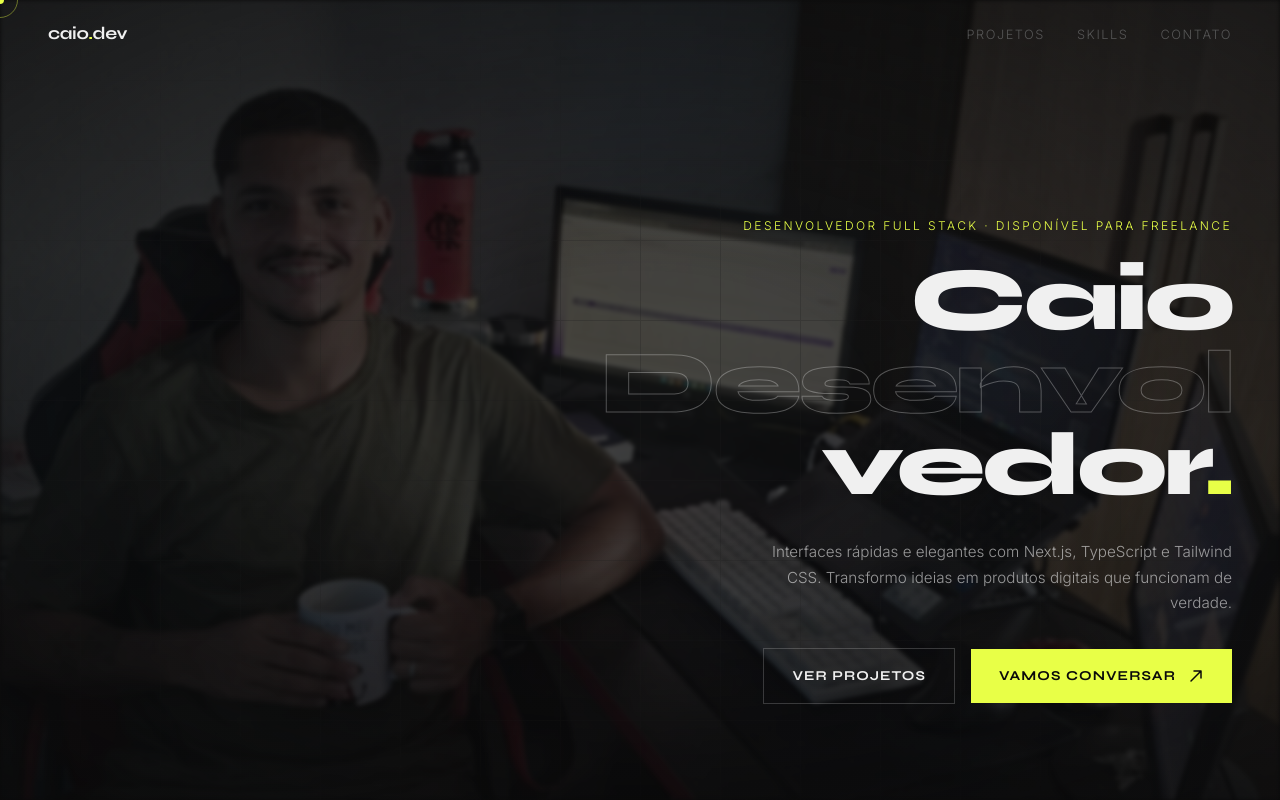
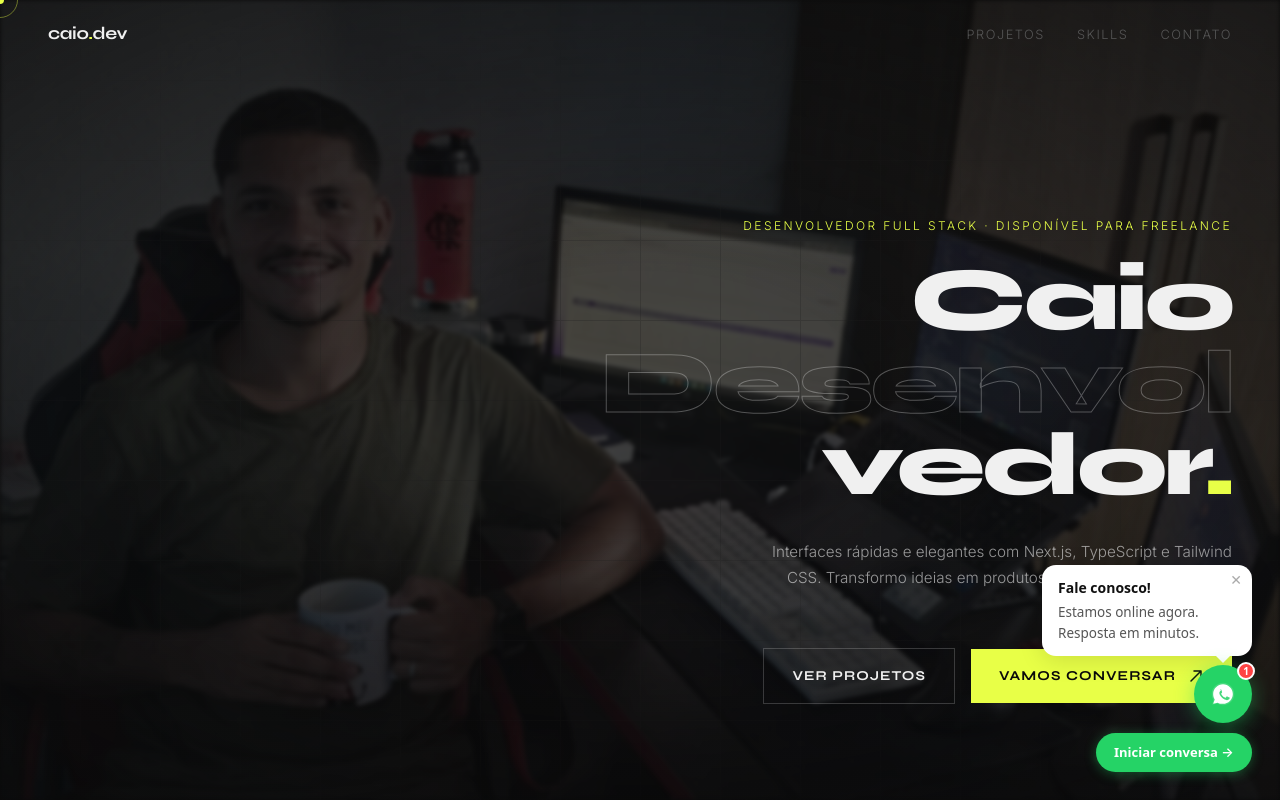
Before and after one commit to caio-santos-ios/portifolio, a Next.js app: page / in a window 1280 px wide. Shown: the top 800 px of the page. Built offline with nearby package versions, Linux system fonts and the light colour scheme.

Commit message:
feat: add btn whatsapp

```diff
--- a/src/app/page.tsx
+++ b/src/app/page.tsx
@@ -7,6 +7,7 @@ import Skills from "../components/Skills";
 import Contact from "../components/Contact";
 import Footer from "../components/Footer";
 import RevealObserver from "../components/RevealObserver";
+import WhatsAppButton from "../components/WhatsAppButton";
 
 export default function Home() {
   return (
@@ -15,6 +16,7 @@ export default function Home() {
       <Navbar />
 
       <main>
+        <WhatsAppButton phoneNumber="5511965079106"/>
         <Hero />
         <Marquee />
         <Projects />
--- /dev/null
+++ b/src/components/WhatsAppButton.tsx
@@ -0,0 +1,267 @@
+"use client";
+
+import { useState, useEffect } from "react";
+
+interface WhatsAppButtonProps {
+  phoneNumber: string;
+  message?: string;
+  tooltipTitle?: string;
+  tooltipText?: string;
+  position?: "bottom-right" | "bottom-left";
+  showNotificationBadge?: boolean;
+  autoShowTooltip?: boolean;
+  autoShowDelay?: number;
+}
+
+export default function WhatsAppButton({
+  phoneNumber,
+  message = "Olá! Gostaria de falar sobre um projeto.",
+  tooltipTitle = "Fale conosco!",
+  tooltipText = "Estamos online agora. Resposta em minutos.",
+  position = "bottom-right",
+  showNotificationBadge = true,
+  autoShowTooltip = true,
+  autoShowDelay = 2000,
+}: WhatsAppButtonProps) {
+  const [tooltipVisible, setTooltipVisible] = useState(false);
+  const [badgeVisible, setBadgeVisible] = useState(false);
+
+  const encodedMessage = encodeURIComponent(message);
+  const whatsappUrl = `https://wa.me/${phoneNumber}?text=${encodedMessage}`;
+
+  const isLeft = position === "bottom-left";
+
+  useEffect(() => {
+    if (autoShowTooltip) {
+      const timer = setTimeout(() => setTooltipVisible(true), autoShowDelay);
+      return () => clearTimeout(timer);
+    }
+  }, [autoShowTooltip, autoShowDelay]);
+
+  useEffect(() => {
+    if (showNotificationBadge) {
+      const timer = setTimeout(() => setBadgeVisible(true), 400);
+      return () => clearTimeout(timer);
+    }
+  }, [showNotificationBadge]);
+
+  const handleButtonClick = () => {
+    setTooltipVisible((v) => !v);
+  };
+
+  return (
+    <>
+      <style>{`
+        @keyframes wa-pulse {
+          0%   { box-shadow: 0 4px 20px rgba(37,211,102,0.45), 0 0 0 0 rgba(37,211,102,0.35); }
+          60%  { box-shadow: 0 4px 20px rgba(37,211,102,0.45), 0 0 0 14px rgba(37,211,102,0); }
+          100% { box-shadow: 0 4px 20px rgba(37,211,102,0.45), 0 0 0 0 rgba(37,211,102,0); }
+        }
+        @keyframes wa-badge-in {
+          from { transform: scale(0); }
+          to   { transform: scale(1); }
+        }
+        @keyframes wa-tooltip-in {
+          from { opacity: 0; transform: translateY(10px) scale(0.95); }
+          to   { opacity: 1; transform: translateY(0) scale(1); }
+        }
+        .wa-btn {
+          animation: wa-pulse 2.5s infinite;
+          transition: transform 0.2s ease, box-shadow 0.2s ease;
+        }
+        .wa-btn:hover {
+          transform: scale(1.1) !important;
+          box-shadow: 0 6px 28px rgba(37,211,102,0.55) !important;
+          animation: none !important;
+        }
+        .wa-btn:active {
+          transform: scale(0.95) !important;
+        }
+      `}</style>
+
+      <div
+        style={{
+          position: "fixed",
+          bottom: "28px",
+          ...(isLeft ? { left: "28px" } : { right: "28px" }),
+          display: "flex",
+          flexDirection: "column",
+          alignItems: isLeft ? "flex-start" : "flex-end",
+          gap: "10px",
+          zIndex: 9999,
+          fontFamily:
+            "'DM Sans', system-ui, -apple-system, BlinkMacSystemFont, sans-serif",
+        }}
+      >
+        {/* Tooltip */}
+        {tooltipVisible && (
+          <div
+            style={{
+              background: "#fff",
+              borderRadius: "14px",
+              padding: "12px 16px",
+              boxShadow: "0 4px 24px rgba(0,0,0,0.13)",
+              fontSize: "13.5px",
+              color: "#222",
+              maxWidth: "210px",
+              lineHeight: 1.55,
+              animation: "wa-tooltip-in 0.25s ease forwards",
+              position: "relative",
+              cursor: "default",
+              userSelect: "none",
+            }}
+          >
+            {/* Close */}
+            <button
+              onClick={() => setTooltipVisible(false)}
+              aria-label="Fechar"
+              style={{
+                position: "absolute",
+                top: "8px",
+                right: "10px",
+                background: "none",
+                border: "none",
+                cursor: "pointer",
+                color: "#aaa",
+                fontSize: "14px",
+                lineHeight: 1,
+                padding: 0,
+              }}
+            >
+              ✕
+            </button>
+
+            <strong
+              style={{
+                display: "block",
+                fontWeight: 600,
+                fontSize: "14px",
+                marginBottom: "3px",
+                color: "#111",
+                paddingRight: "16px",
+              }}
+            >
+              {tooltipTitle}
+            </strong>
+            <span style={{ color: "#555" }}>{tooltipText}</span>
+
+            {/* Arrow */}
+            <span
+              style={{
+                position: "absolute",
+                bottom: "-7px",
+                ...(isLeft ? { left: "22px" } : { right: "22px" }),
+                width: 0,
+                height: 0,
+                borderLeft: "7px solid transparent",
+                borderRight: "7px solid transparent",
+                borderTop: "7px solid #fff",
+              }}
+            />
+          </div>
+        )}
+
+        {/* Button */}
+        <div style={{ position: "relative", display: "inline-flex" }}>
+          {/* Notification badge */}
+          {badgeVisible && showNotificationBadge && (
+            <span
+              style={{
+                position: "absolute",
+                top: "-3px",
+                right: "-3px",
+                width: "18px",
+                height: "18px",
+                background: "#ff4444",
+                borderRadius: "50%",
+                border: "2.5px solid #fff",
+                fontSize: "10px",
+                fontWeight: 600,
+                color: "#fff",
+                display: "flex",
+                alignItems: "center",
+                justifyContent: "center",
+                lineHeight: 1,
+                zIndex: 1,
+                animation: "wa-badge-in 0.4s cubic-bezier(0.34,1.56,0.64,1) forwards",
+              }}
+            >
+              1
+            </span>
+          )}
+
+          {/* Toggle tooltip on click; open WhatsApp on direct visit */}
+          <button
+            className="wa-btn"
+            onClick={handleButtonClick}
+            aria-label="Abrir chat no WhatsApp"
+            title="WhatsApp"
+            style={{
+              width: "58px",
+              height: "58px",
+              borderRadius: "50%",
+              background: "#25D366",
+              border: "none",
+              cursor: "pointer",
+              display: "flex",
+              alignItems: "center",
+              justifyContent: "center",
+              padding: 0,
+              outline: "none",
+            }}
+          >
+            <WhatsAppIcon />
+          </button>
+        </div>
+
+        {/* Open WhatsApp CTA (visible when tooltip is open) */}
+        {tooltipVisible && (
+          <a
+            href={whatsappUrl}
+            target="_blank"
+            rel="noopener noreferrer"
+            style={{
+              display: "block",
+              background: "#25D366",
+              color: "#fff",
+              fontSize: "13px",
+              fontWeight: 600,
+              padding: "9px 18px",
+              borderRadius: "30px",
+              textDecoration: "none",
+              textAlign: "center",
+              boxShadow: "0 2px 12px rgba(37,211,102,0.35)",
+              animation: "wa-tooltip-in 0.2s ease forwards",
+              whiteSpace: "nowrap",
+            }}
+          >
+            Iniciar conversa →
+          </a>
+        )}
+      </div>
+    </>
+  );
+}
+
+function WhatsAppIcon() {
+  return (
+    <svg
+      viewBox="0 0 32 32"
+      fill="none"
+      xmlns="http://www.w3.org/2000/svg"
+      width={30}
+      height={30}
+      aria-hidden="true"
+    >
+      <path
+        d="M16 4C9.372 4 4 9.372 4 16c0 2.312.632 4.476 1.732 6.328L4.5 27.5l5.34-1.396A11.92 11.92 0 0016 28c6.628 0 12-5.372 12-12S22.628 4 16 4z"
+        fill="white"
+        fillOpacity={0.15}
+      />
+      <path
+        d="M16 5.5C10.201 5.5 5.5 10.201 5.5 16c0 2.15.598 4.162 1.636 5.874L5.5 26.5l4.78-1.253A10.43 10.43 0 0016 26.5c5.799 0 10.5-4.701 10.5-10.5S21.799 5.5 16 5.5zM13.244 10.8c.3.008.636.02.956.74.38.86.72 2.196.78 2.356.06.16.1.34-.008.548-.108.2-.16.328-.32.504-.16.176-.336.392-.48.528-.16.144-.328.3-.14.588.188.288.836 1.38 1.796 2.236 1.232 1.1 2.272 1.44 2.56 1.6.288.16.456.136.624-.08.168-.216.716-.836.908-1.124.192-.288.384-.24.648-.144.264.096 1.668.788 1.956.932.288.144.48.216.548.336.072.12.072.692-.164 1.36-.236.668-1.388 1.28-1.908 1.324-.488.04-.944.196-3.2-.668-2.712-1.036-4.42-3.82-4.556-3.996-.136-.176-1.108-1.476-1.108-2.812 0-1.336.7-1.992.952-2.264.252-.272.548-.34.732-.34z"
+        fill="white"
+      />
+    </svg>
+  );
+}
```
